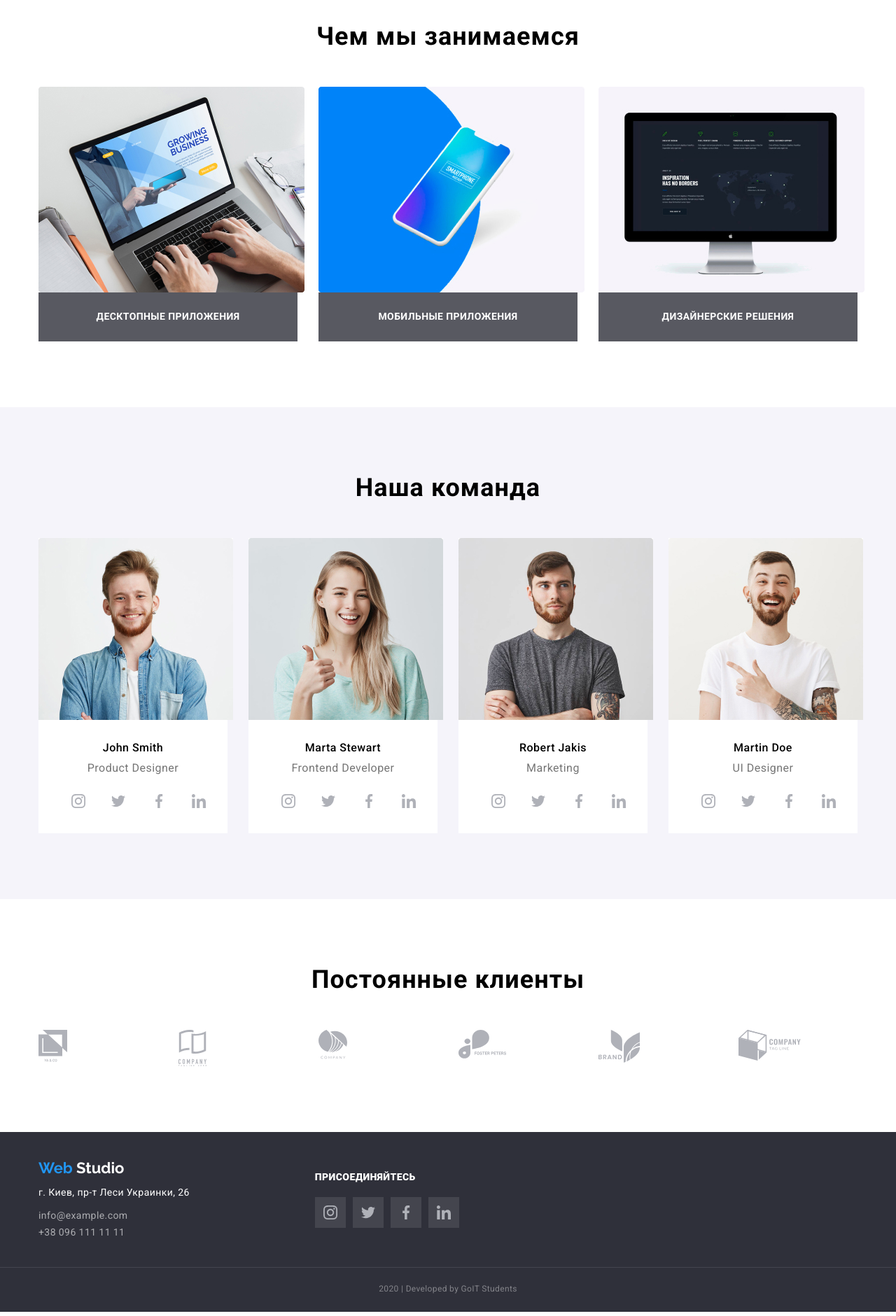
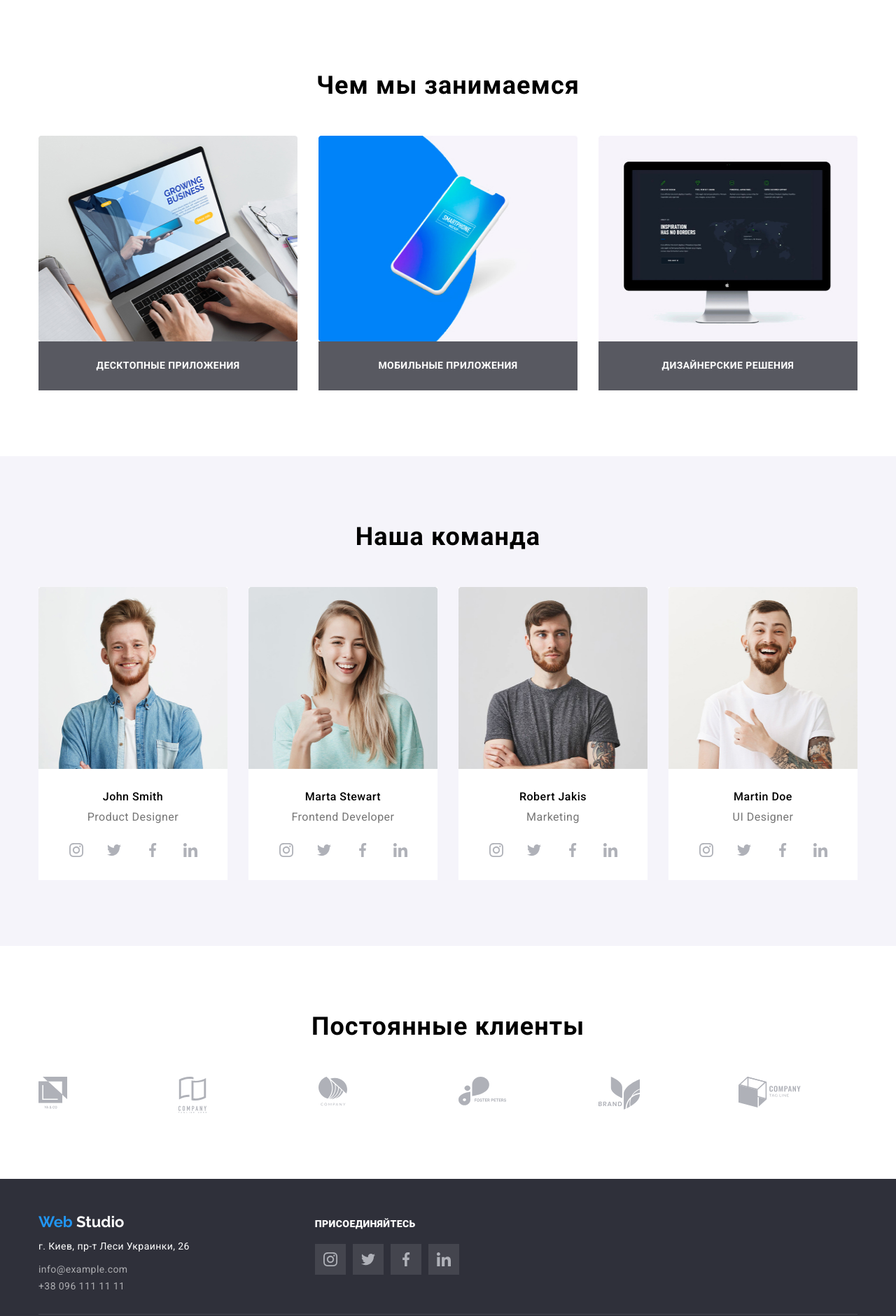
Before and after one commit to reznik-denis/goit-markup-hw-03, a plain HTML site: page index.html in a window 1280 px wide. Shown: the part 680-2561 px from the top of the page at 70% size. Drawn offline with nearby package versions, Linux system fonts and the light colour scheme.

Commit message:
Пофиксил изменения по страницам

```diff
--- a/css/common.css
+++ b/css/common.css
@@ -40,10 +40,6 @@ img {
 .section {
     padding: 94px 0;
     text-align: center;
-}
-
-.no-padding {
-    padding-bottom: 0;
 }
 
 .list {
@@ -190,7 +186,7 @@ img {
 }
 
 .footer-link .footer-link-contact {
-     margin-bottom: 9px;
+    margin-bottom: 9px;
 
     color: var(--footer-three-text-color);
     background-color: var(--footer-bacground-color);
@@ -238,7 +234,7 @@ img {
 
 .footer-colums {
     display: flex;
-    align-items: center;
+    align-items: baseline;
 }
 
 .footer-colums .item:not(:last-child) {
--- a/css/main.css
+++ b/css/main.css
@@ -3,7 +3,7 @@
 }
 
 .hero .hero-title {
-    margin-bottom: 40px;
+    margin-bottom: 46px;
 
     color: var(--primary-white-color);
     background-color: var(--accent-color);
@@ -80,6 +80,10 @@
     letter-spacing: 0.03em;
 }
 
+.advantages-icon {
+
+}
+
 .img-margin {
     margin-bottom: 30px;
 }
@@ -148,16 +152,17 @@
 
 .img-social {
     display: flex;
-    padding: 0 36px 24px 35px;
+    justify-content: space-between;
+    padding: 0 31px 21px 32px;
 }
 
 .img-size {
     padding: 12px;
 }
 
-.img-social .item {
+/* .img-social .icon {
     justify-content: center;
-}
+} */
 
 .section-bacground {
     background-color: var(--bacground-second-color);
--- a/css/portfolio.css
+++ b/css/portfolio.css
@@ -41,6 +41,10 @@
     margin-right: 0;
 }
 
+.our-works .item:nth-last-child(-n + 3) {
+    margin-bottom: 0;
+}
+
 .section-buttom:hover, .section-buttom:focus {
     color: var(--primary-white-color);
     background-color: var(--accent-color);
--- a/index.html
+++ b/index.html
@@ -48,12 +48,12 @@
         </div>
       </section>
       <!-- Преимущества -->
-      <section class="section no-padding">
+      <section class="section">
         <div class="container">
           <h2 class="section-title">Преимущества</h2>
           <ul class="list advantages">
             <li class="item">
-              <a href="#"><img class="img-margin" src="./images/antenna1.svg" alt="Антенна" /></a>
+              <a href="#"><img class="advantages-icon" src="./images/antenna1.svg" alt="Антенна" /></a>
               <h3 class="section-subtitle">Внимание к деталям</h3>
               <p class="section-text">
                 Идейные соображения, а также начало повседневной работы по
@@ -61,7 +61,7 @@
               </p>
             </li>
             <li class="item">
-              <a href="#"><img class="img-margin" src="./images/clock.svg" alt="Часы" /></a>
+              <a href="#"><img class="advantages-icon" src="./images/clock.svg" alt="Часы" /></a>
               <h3 class="section-subtitle">Пунктуальность</h3>
               <p class="section-text">
                 Задача организации, в особенности же рамки и место обучения кадров
@@ -69,7 +69,7 @@
               </p>
             </li>
             <li class="item">
-              <a href="#"><img class="img-margin" src="./images/diagram.svg" alt="Компьютер" /></a>
+              <a href="#"><img class="advantages-icon" src="./images/diagram.svg" alt="Компьютер" /></a>
               <h3 class="section-subtitle">Планирование</h3>
               <p class="section-text">
                 Равным образом консультация с широким активом в значительной
@@ -77,7 +77,7 @@
               </p>
             </li>
             <li class="item">
-              <a href="#"><img class="img-margin" src="./images/astronaut.svg" alt="Астронавт" /></a>
+              <a href="#"><img class="advantages-icon" src="./images/astronaut.svg" alt="Астронавт" /></a>
               <h3 class="section-subtitle">Современные технологии</h3>
               <p class="section-text">
                 Значимость этих проблем настолько очевидна, что реализация
@@ -93,15 +93,15 @@
           <h2 class="section-title">Чем мы занимаемся</h2>
           <ul class="list doing">
             <li class="item">
-              <a href="#"><img src="./images/box1.jpg" alt="Десктопные приложения" width="380" height="294" /></a>
+              <a href="#"><img src="./images/box1.jpg" alt="Десктопные приложения" width="370" height="294" /></a>
               <h3 class="section-subtitle working">Десктопные приложения</h3>
             </li>
             <li class="item">
-              <a href="#"><img src="./images/box2.jpg" alt="Мобильные приложения" width="380" height="294" /></a>
+              <a href="#"><img src="./images/box2.jpg" alt="Мобильные приложения" width="370" height="294" /></a>
               <h3 class="section-subtitle working">Мобильные приложения</h3>
             </li>
             <li class="item">
-              <a href="#"><img src="./images/box3.jpg" alt="Дизайнерские решения" width="380" height="294" /></a>
+              <a href="#"><img src="./images/box3.jpg" alt="Дизайнерские решения" width="370" height="294" /></a>
               <h3 class="section-subtitle working">Дизайнерские решения</h3>
             </li>
           </ul>
@@ -113,77 +113,77 @@
           <h2 class="section-title">Наша команда</h2>
           <ul class="list our-team">
             <li class="item">
-              <img class="img-margin" src="./images/JohnSmith.jpg" alt="John Smith" width="278" height="260"/>
+              <img class="img-margin" src="./images/JohnSmith.jpg" alt="John Smith" width="270" height="260"/>
               <h3 class="comand" lang="en">John Smith</h3>
               <p class="comand-text" lang="en">Product Designer</p>
               <ul class="list img-social">
-                <li class="item">
+                <li class="icon">
                   <a href="https://www.instagram.com/"><img class="img-size" src="./images/instagram.svg" alt="Инстаграм" /></a>
                 </li>
-                <li class="item">
+                <li class="icon">
                   <a href="https://twitter.com/"><img class="img-size" src="./images/twitter.svg" alt="Твиттер" /></a>
                 </li>
-                <li class="item">
+                <li class="icon">
                   <a href="https://www.facebook.com/"><img class="img-size" src="./images/facebook.svg" alt="Фейсбук" /></a>
                 </li>
-                <li class="item">
+                <li class="icon">
                   <a href="https://www.linkedin.com/"><img class="img-size" src="./images/linkedin.svg" alt="Линкедин" /></a>
                 </li>
               </ul>
             </li>
             <li class="item">
-              <img class="img-margin" src="./images/MartaStewart.jpg" alt="Marta Stewart" width="278" height="260" />
+              <img class="img-margin" src="./images/MartaStewart.jpg" alt="Marta Stewart" width="270" height="260" />
               <h3 class="comand" lang="en">Marta Stewart</h3>
               <p class="comand-text" lang="en">Frontend Developer</p>
               <ul class="list img-social">
-                <li class="item">
+                <li class="icon">
                   <a href="https://www.instagram.com/"><img class="img-size" src="./images/instagram.svg" alt="Инстаграм" /></a>
                 </li>
-                <li class="item">
+                <li class="icon">
                   <a href="https://twitter.com/"><img class="img-size" src="./images/twitter.svg" alt="Твиттер" /></a>
                 </li>
-                <li class="item">
+                <li class="icon">
                   <a href="https://www.facebook.com/"><img class="img-size" src="./images/facebook.svg" alt="Фейсбук" /></a>
                 </li>
-                <li class="item">
+                <li class="icon">
                   <a href="https://www.linkedin.com/"><img class="img-size" src="./images/linkedin.svg" alt="Линкедин" /></a>
                 </li>
               </ul>
             </li>
             <li class="item">
-              <img class="img-margin" src="./images/RobertJakis.jpg" alt="Robert Jakis" width="278" height="260" />
+              <img class="img-margin" src="./images/RobertJakis.jpg" alt="Robert Jakis" width="270" height="260" />
               <h3 class="comand" lang="en">Robert Jakis</h3>
               <p class="comand-text" lang="en">Marketing</p>
               <ul class="list img-social">
-                <li class="item">
+                <li class="icon">
                   <a href="https://www.instagram.com/"><img class="img-size" src="./images/instagram.svg" alt="Инстаграм" /></a>
                 </li>
-                <li class="item">
+                <li class="icon">
                   <a href="https://twitter.com/"><img class="img-size" src="./images/twitter.svg" alt="Твиттер" /></a>
                 </li>
-                <li class="item">
+                <li class="icon">
                   <a href="https://www.facebook.com/"><img class="img-size" src="./images/facebook.svg" alt="Фейсбук" /></a>
                 </li>
-                <li class="item">
+                <li class="icon">
                   <a href="https://www.linkedin.com/"><img class="img-size" src="./images/linkedin.svg" alt="Линкедин" /></a>
                 </li>
               </ul>
             </li>
             <li class="item">
-              <img class="img-margin" src="./images/MartinDoe.jpg" alt="Martin Doe" width="278" height="260" />
+              <img class="img-margin" src="./images/MartinDoe.jpg" alt="Martin Doe" width="270" height="260" />
               <h3 class="comand" lang="en">Martin Doe</h3>
               <p class="comand-text" lang="en">UI Designer</p>
               <ul class="list img-social">
-                <li class="item">
+                <li class="icon">
                   <a href="https://www.instagram.com/"><img class="img-size" src="./images/instagram.svg" alt="Инстаграм" /></a>
                 </li>
-                <li class="item">
+                <li class="icon">
                   <a href="https://twitter.com/"><img class="img-size" src="./images/twitter.svg" alt="Твиттер" /></a>
                 </li>
-                <li class="item">
+                <li class="icon">
                   <a href="https://www.facebook.com/"><img class="img-size" src="./images/facebook.svg" alt="Фейсбук" /></a>
                 </li>
-                <li class="item">
+                <li class="icon">
                   <a href="https://www.linkedin.com/"><img class="img-size" src="./images/linkedin.svg" alt="Линкедин" /></a>
                 </li>
               </ul>
@@ -220,7 +220,8 @@
     </main>
     <!-- Футер -->
     <footer class="footer">
-      <div class="container footer-colums">
+      <div class="container">
+        <div class="footer-colums">
           <div class="item">
             <a class="link footer-logo" href="./index.html"><span class="footer-logo-accent">Web</span> Studio</a>
             <address class="adress">г. Киев, пр-т Леси Украинки, 26</address>
@@ -253,7 +254,6 @@
             </ul>
           </div>
         </div>
-      <div>
         <p class="copirait">2020 &verbar; Developed by GoIT Students</p>
       </div>
     </footer>
```
Also changed, not shown: portfolio.html (+9 -9 lines). Lines whose indentation alone changed are shown as unchanged.
